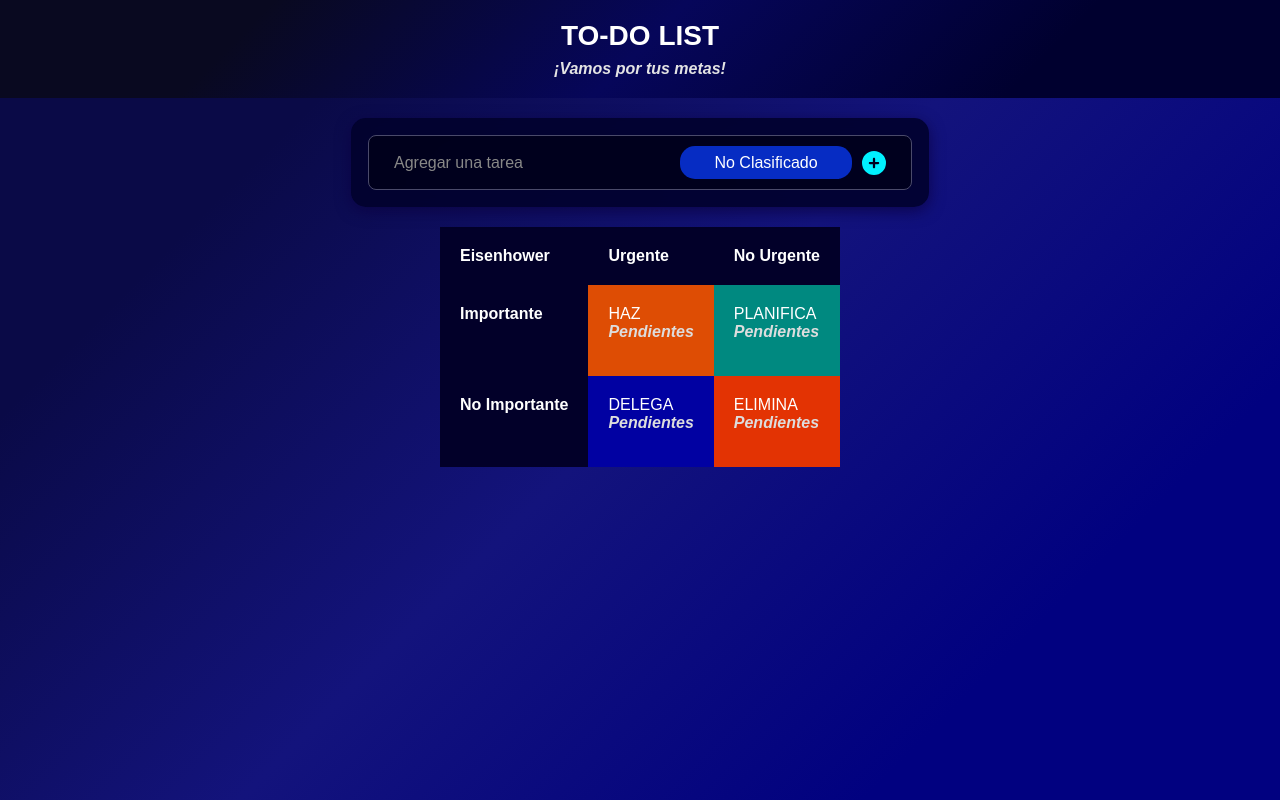
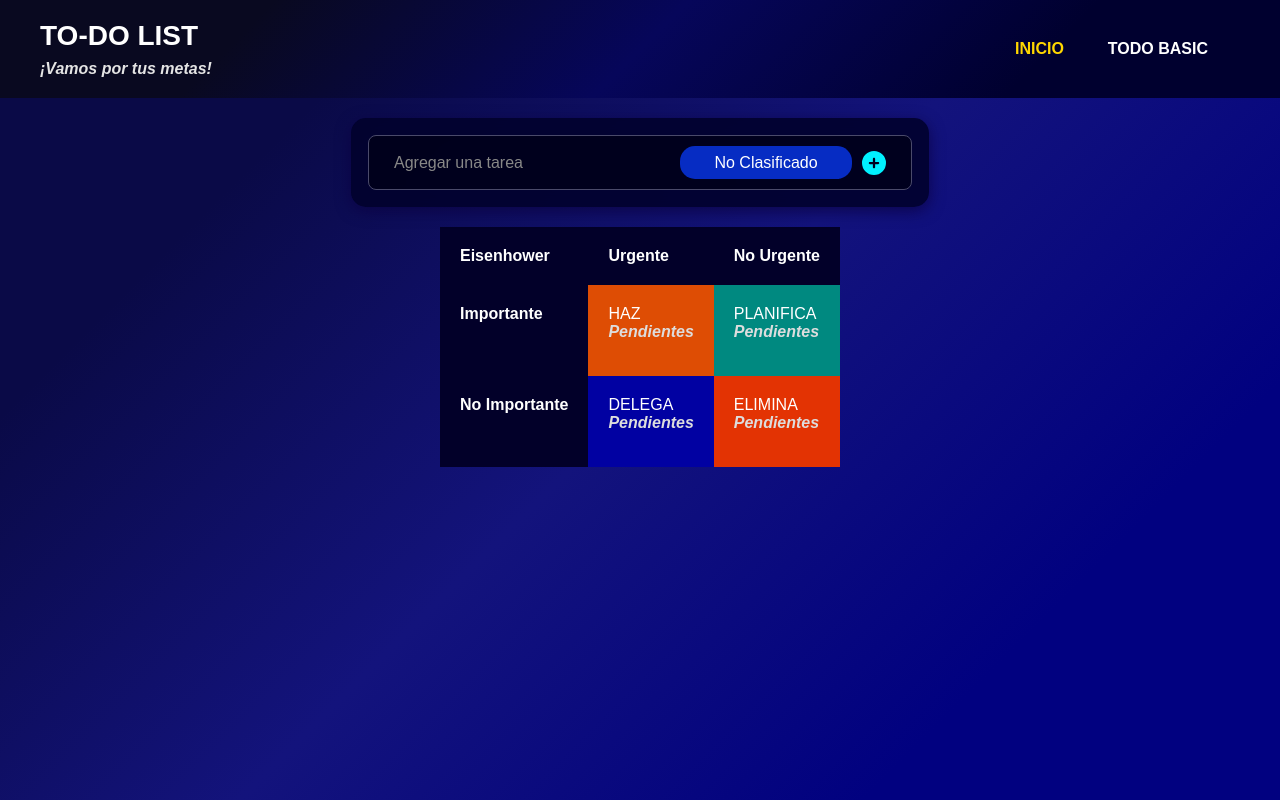
Before and after one commit to broldano03/todo-eisenhower, a React (Vite) app: page / in a window 1280 px wide. Built offline with nearby package versions, Linux system fonts and the light colour scheme.

Commit message:
Added header and menu

```diff
--- /dev/null
+++ b/src/404.jsx
@@ -0,0 +1,10 @@
+const Pag404 = () => {
+    return (
+        <>
+        <h1>Página no encontrada</h1>
+        <span>La página no fue encontrada</span>
+        </>
+    )
+}
+
+export default Pag404
--- a/src/App.jsx
+++ b/src/App.jsx
@@ -1,6 +1,5 @@
 import { useState } from 'react'
 import './App.css'
-import Encabezado from './components/Encabezado'
 import InputTarea from './components/InputTarea'
 import MatrizEisen from './components/eisenhower/MatrizEisen'
 
@@ -9,7 +8,6 @@ function App() {
 
   return (
     <>
-      <Encabezado titulo="TO-DO LIST" subtitulo="¡Vamos por tus metas!"/>
       <div className='container-principal'>
         <div className="allTasks">
           <div className='container'>
--- /dev/null
+++ b/src/Template.jsx
@@ -0,0 +1,13 @@
+import { Outlet } from "react-router-dom"
+import Encabezado from "./components/Encabezado"
+
+const Template = () => {
+    return (
+        <>
+            <Encabezado titulo="TO-DO LIST" subtitulo="¡Vamos por tus metas!" />
+            <Outlet/>
+        </>
+    )
+}
+
+export default Template
--- /dev/null
+++ b/src/TodoBasic.jsx
@@ -0,0 +1,7 @@
+const TodoBasic = () => {
+    return (
+        <h1>Hola</h1>
+    )
+}
+
+export default TodoBasic
--- a/src/components/Encabezado.css
+++ b/src/components/Encabezado.css
@@ -1,18 +1,31 @@
 .encabezado {
+    display: flex;
+    justify-content: space-between;
+    align-items: center;
     text-align: center;
-    max-width: 100%;
-    margin: 0 auto;
-    padding: 20px;
+    width: 100%;
+    padding: 20px 40px;
     background: linear-gradient(135deg, #090920 20%, #06065a 50%, #00002f 80%);
+    box-sizing: border-box;
 }
 
-.encabezado h1 {
-font-size: 28px;
-font-weight: 800;
-color: #fff;
+.titulos {
+    flex: 1;
+    text-align: center;
+    display: flex;
+    flex-direction: column;
+    align-items: flex-start;
+    justify-content: center;
 }
 
-.encabezado span {
+.titulos h1{
+    margin: 0;
+    font-size: 28px;
+    font-weight: 800;
+    color: #fff;
+}
+
+.titulos span {
 display: block;
 font-weight: 600;
 margin-top: 8px;
--- a/src/components/Encabezado.jsx
+++ b/src/components/Encabezado.jsx
@@ -1,11 +1,15 @@
 import './Encabezado.css'
+import Menu from './menu/Menu'
 
 function Encabezado ({titulo, subtitulo}) {
 
     return (
         <div className='encabezado'>
+            <div className='titulos'>
             <h1>{titulo}</h1>
             <span>{subtitulo}</span>
+            </div>
+            <Menu/>
         </div>
     )
 }
--- /dev/null
+++ b/src/components/menu/Menu.css
@@ -0,0 +1,37 @@
+.main-menu {
+    display: flex;
+    flex-direction: column;
+    align-items: center;
+    justify-content: center;
+    gap: 10px;
+    padding: 20px;
+    background-color: transparent;
+    max-width: 100%;
+}
+
+.main-menu ul {
+    list-style: none;
+    display: flex;
+    gap: 20px;
+    margin: 0;
+    padding: 0;
+}
+
+.main-menu a {
+color: #ffffff;
+text-decoration: none;
+font-size: 16px;
+padding: 8px 12px;
+transition: color 0.3s ease;
+text-transform: uppercase;
+font-weight: bold;
+}
+
+.main-menu a:hover {
+color: #ffd700;
+}
+
+.main-menu a.active {
+color: #ffd700;
+
+}
--- /dev/null
+++ b/src/components/menu/Menu.jsx
@@ -0,0 +1,16 @@
+import { NavLink } from "react-router-dom"
+import "./Menu.css"
+
+const Menu = () => {
+    return (
+        <nav className="main-menu">
+            <ul>
+                <li><NavLink to="/" >Inicio</NavLink> </li>
+                <li><NavLink to="/todobasic" >ToDo Basic</NavLink></li>
+            </ul>
+
+        </nav>
+    )
+}
+
+export default Menu
--- a/src/main.jsx
+++ b/src/main.jsx
@@ -1,7 +1,21 @@
 import { createRoot } from 'react-dom/client'
 import App from './App.jsx'
 import './index.css'
+import { BrowserRouter, Route, Routes } from 'react-router-dom'
+import Pag404 from './404.jsx'
+import Template from './Template.jsx'
+import TodoBasic from './TodoBasic.jsx'
 
 createRoot(document.getElementById('root')).render(
-    <App />
+    <>
+    <BrowserRouter>
+        <Routes>
+            <Route path='/' element={<Template />}>
+                <Route index element={<App />} />
+                <Route path='/todobasic' element={<TodoBasic/>} />
+                <Route path='*' element={<Pag404/>} />
+            </Route>
+        </Routes>
+    </BrowserRouter>
+    </>
 )
```
